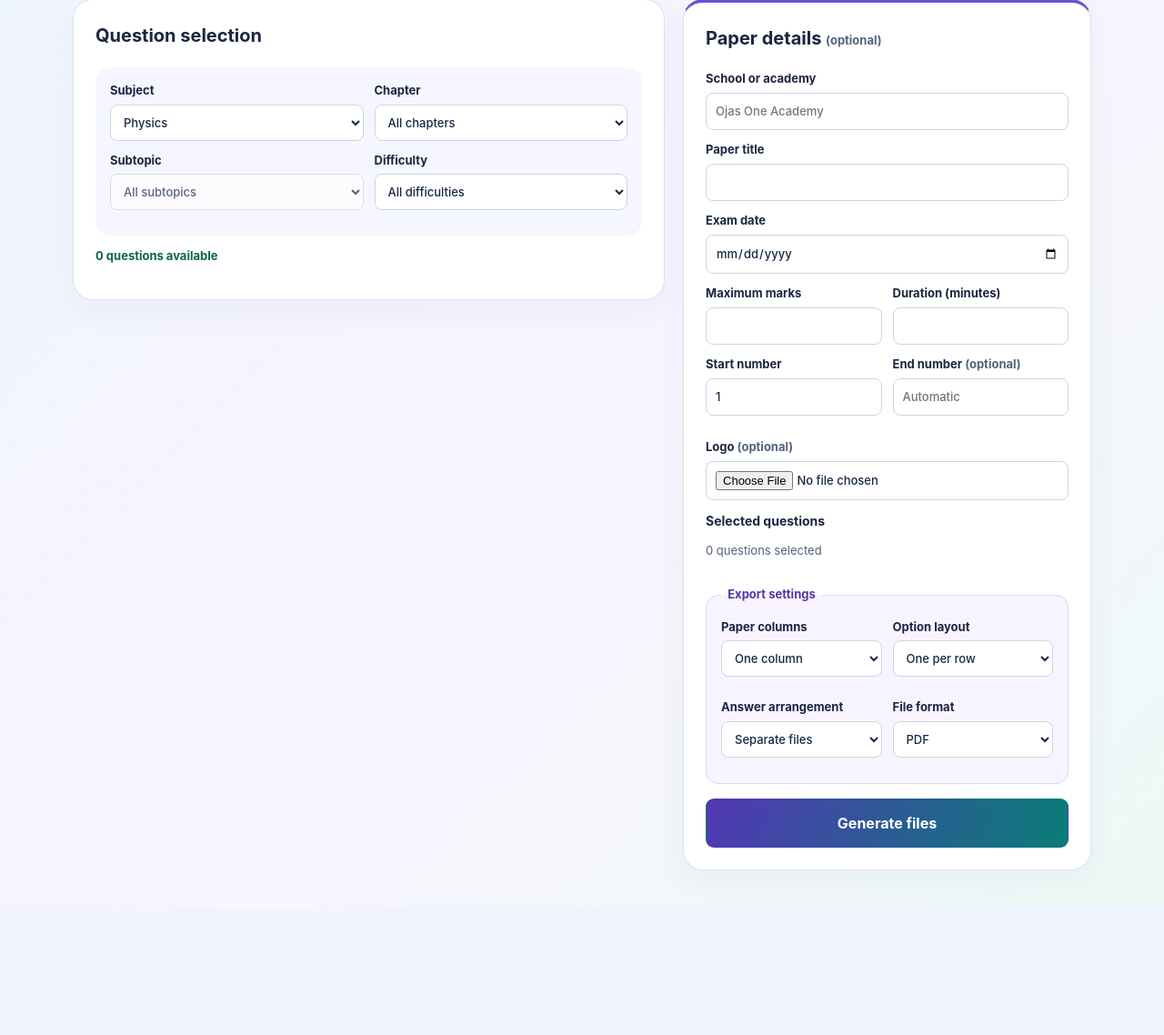
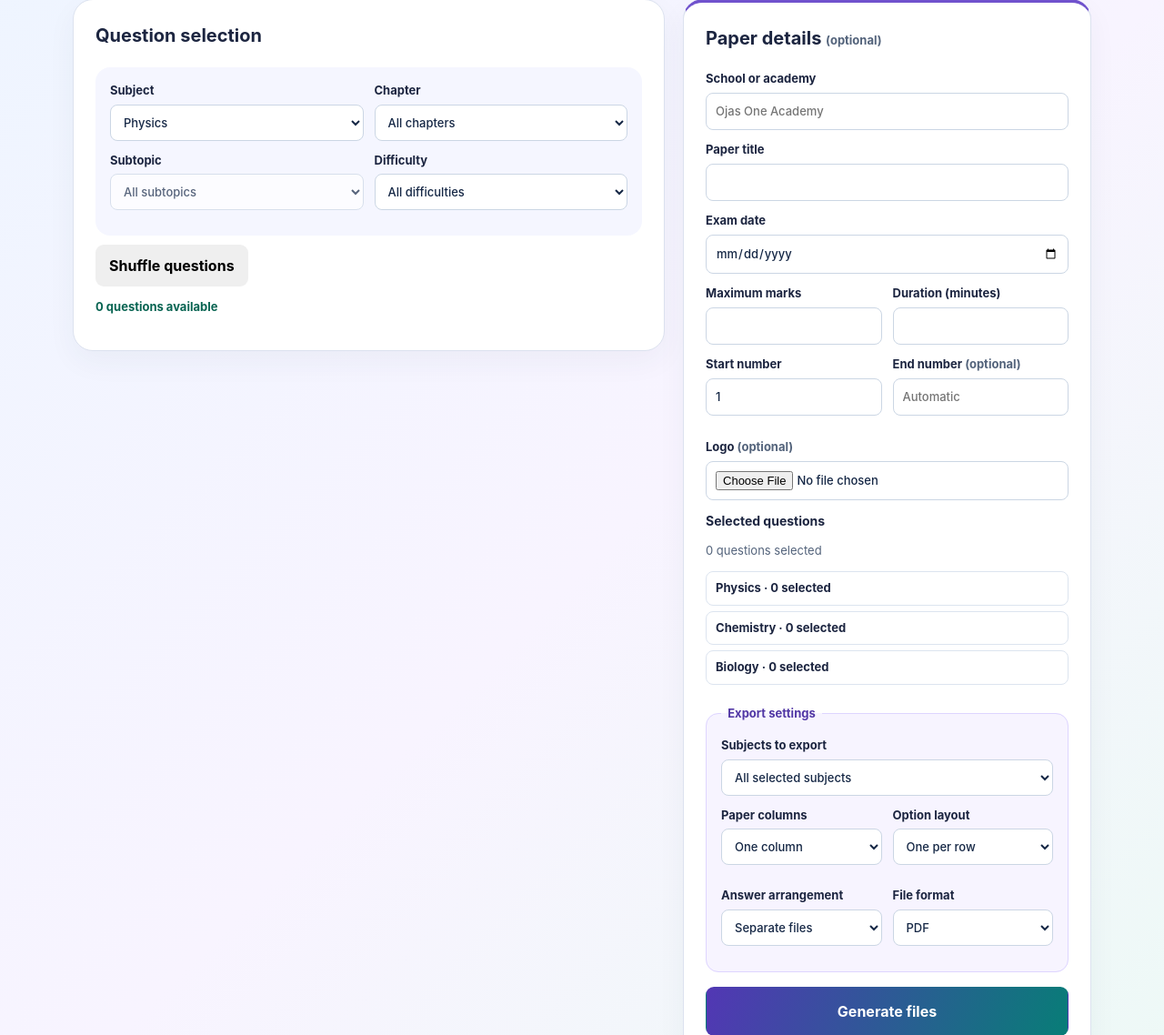
Before and after one commit to smettas/questionpaper-selling-project, a Django app: page / in a window 1280 px wide. Shown: the part 223-1361 px from the top of the page at 91% size. Before the commit the page ends 1189 px from the top, so only its background shows below. Run offline with Django 5.2, Linux system fonts and the light colour scheme; data that the repository does not hold is empty.

Commit message:
Group paper sections by subject and shuffle question browsing

```diff
--- a/paper_builder/static/paper_builder/builder.css
+++ b/paper_builder/static/paper_builder/builder.css
@@ -6,7 +6,7 @@ fieldset{margin:0 0 16px;border:1px solid #dce4ef;border-radius:12px;padding:13p
 label{display:block;font-size:13px;font-weight:650;margin-bottom:12px}input,select{display:block;width:100%;min-width:0;padding:10px;margin-top:5px;border:1px solid #cbd6e4;border-radius:8px;background:white;color:#152745;font:inherit;font-weight:450}input:focus,select:focus,button:focus-visible{outline:2px solid #0b9177;outline-offset:2px}
 button{font:inherit;font-weight:700;cursor:pointer;border-radius:9px;padding:10px 14px;border:1px solid transparent}button:disabled{opacity:.55;cursor:default}.primary{background:#075f50;color:white;width:100%;padding:14px}.primary:hover:enabled{background:#064d42}.secondary{color:#075f50;background:#e4f5f0;border-color:#bce2d7}.section-footer{display:flex;align-items:center;justify-content:space-between;gap:8px}.available{font-size:13px;color:#086452;font-weight:700}.remove{background:transparent;color:#8d3044;font-size:12px;padding:4px}.muted,#total,#status{color:#53637b;font-size:13px}#status:empty{display:none}
 @media(max-width:760px){.workspace{grid-template-columns:1fr}main{padding:30px 15px}.card{padding:18px}}
-[hidden]{display:none!important}.question-preview{padding:16px 0;border-top:1px solid #dce4ef}.question-preview h3,.details h3{font-size:14px;margin:0 0 8px}.question-preview img{display:block;max-width:100%;height:auto}.question-preview details{margin:10px 0}.question-preview summary{color:#075f50;cursor:pointer;font-weight:650}.question-preview details p{margin:8px 0}.download{display:block;margin-top:10px;padding:10px;border:1px solid #bce2d7;border-radius:9px;color:#075f50;font-weight:700;text-align:center;background:#e4f5f0}.download:hover{background:#d0efe6}#selected{max-height:200px;overflow:auto;padding-left:24px;font-size:13px}
+[hidden]{display:none!important}.question-preview{padding:16px 0;border-top:1px solid #dce4ef}.question-preview h3,.details h3{font-size:14px;margin:0 0 8px}.question-preview img{display:block;max-width:100%;height:auto}.question-preview details{margin:10px 0}.question-preview summary{color:#075f50;cursor:pointer;font-weight:650}.question-preview details p{margin:8px 0}.download{display:block;margin-top:10px;padding:10px;border:1px solid #bce2d7;border-radius:9px;color:#075f50;font-weight:700;text-align:center;background:#e4f5f0}.download:hover{background:#d0efe6}#selected{max-height:240px;overflow:auto;font-size:13px}
 body{background:radial-gradient(ellipse at top left,#e6f5ff,transparent 50%),#f4f6fb;color:#18253b}.card{border-radius:20px;box-shadow:0 12px 32px #20364c0c}.details{border-top:4px solid #7760d5}.export-settings{margin:1rem 0;padding:1rem;border:1px solid #ded5ff;border-radius:14px;background:#f7f4ff}.export-settings legend{padding:0 .45rem;font-weight:750;color:#5137a5}.export-settings .grid{gap:.75rem}.primary{background:linear-gradient(110deg,#5237b4,#087d77);color:white}.primary:hover{filter:brightness(1.08)}.download{background:#ebf8f6;border-color:#a9e2da}.download:focus-visible,select:focus-visible{outline:3px solid #8b6fdf;outline-offset:2px}
 
 :root{font-family:"Inter","Segoe UI",sans-serif;--ink:#1c2540;--accent:#6042bf;--line:#dce2ef}
@@ -38,3 +38,8 @@ button:enabled:active,.download:active{transform:translateY(0)}
 #downloads .download:nth-child(even){background:#f2edff;border-color:#d9cbfa;color:#50369d}
 @media(max-width:480px){.export-settings .grid,#downloads:not([hidden]){grid-template-columns:1fr}.question-heading{flex-wrap:wrap}}
 @media(prefers-reduced-motion:reduce){button,.download,input,select{transition:none}button:enabled:hover,.download:hover{transform:none}}
+
+#selected section{padding:8px 10px;border:1px solid #dce4ef;border-radius:8px;margin-bottom:6px}
+#selected h4{margin:0}
+#selected ul{margin:6px 0 0;padding-left:20px}
+#shuffle-questions{margin-top:10px}
--- a/paper_builder/static/paper_builder/builder.js
+++ b/paper_builder/static/paper_builder/builder.js
@@ -9,6 +9,13 @@ const available = document.querySelector('#available');
 const results = document.querySelector('#question-results');
 const selectedList = document.querySelector('#selected');
 const selected = new Map();
+const subjectOrder = ['Physics', 'Chemistry', 'Biology'];
+const exportSubject = form.elements.export_subject;
+let shuffle = '';
+
+function exportQuestions() {
+  return Array.from(selected.values()).filter(question => !exportSubject.value || question.subject === exportSubject.value);
+}
 const status = document.querySelector('#status');
 const submit = form.querySelector('[type="submit"]');
 const downloads = document.querySelector('#downloads');
@@ -52,17 +59,34 @@ function clearDownloads() {
 
 function refreshSelection() {
   selectedList.replaceChildren();
-  for (const question of selected.values()) {
+  const groups = new Map(subjectOrder.map(name => [name, []]));
+  for (const question of selected.values()) groups.get(question.subject).push(question);
+  for (const [name, questions] of groups) {
+    const section = document.createElement('section');
+    const heading = document.createElement('h4');
+    heading.textContent = `${name} · ${questions.length} selected`;
+    section.append(heading);
+    if (questions.length) {
+      const list = document.createElement('ul');
+      for (const question of questions) {
         const item = document.createElement('li');
-    item.append(`${question.subject} · Bank #${question.id} `);
+        item.append(`Bank #${question.id} `);
         const remove = document.createElement('button');
         remove.type = 'button';
         remove.className = 'remove';
         remove.textContent = 'Remove';
         remove.onclick = () => toggle(question);
         item.append(remove);
-    selectedList.append(item);
+        list.append(item);
       }
+      section.append(list);
+    }
+    selectedList.append(section);
+  }
+  for (const option of exportSubject.options) {
+    if (option.value) option.disabled = !groups.get(option.value).length;
+  }
+  if (exportSubject.selectedOptions[0]?.disabled) exportSubject.value = '';
   for (const button of results.querySelectorAll('[data-question-id]')) {
     const added = selected.has(Number(button.dataset.questionId));
     button.textContent = added ? '✓ Added · Remove' : '+ Add question';
@@ -70,11 +94,12 @@ function refreshSelection() {
     button.disabled = !added && selected.size >= 300;
   }
   const start = Number(form.elements.start_number.value);
-  const end = start + selected.size - 1;
+  const exportCount = exportQuestions().length;
+  const end = start + exportCount - 1;
   document.querySelector('#total').textContent = `${selected.size} questions selected`;
-  document.querySelector('#number-range').textContent = start > 0 && selected.size
+  document.querySelector('#number-range').textContent = start > 0 && exportCount
     ? `Paper and answer key numbering: ${start}–${end}` : '';
-  form.elements.end_number.setCustomValidity(selected.size && form.elements.end_number.value &&
+  form.elements.end_number.setCustomValidity(exportCount && form.elements.end_number.value &&
     Number(form.elements.end_number.value) !== end ? `Enter ${end} or leave the end number blank.` : '');
 }
 
@@ -169,7 +194,12 @@ function showQuestions(questions) {
   refreshSelection();
 }
 
-async function loadQuestions(target = 1) {
+function reshuffleQuestions() {
+  shuffle = Array.from(crypto.getRandomValues(new Uint32Array(2)), value => value.toString(16).padStart(8, '0')).join('');
+  loadQuestions(1);
+}
+
+async function loadQuestions(target) {
   pending?.abort();
   const controller = new AbortController();
   pending = controller;
@@ -177,7 +207,7 @@ async function loadQuestions(target = 1) {
   results.replaceChildren();
   document.querySelector('#pagination').hidden = true;
   const params = new URLSearchParams({
-    subject: subject.value, chapter: chapter.value, topic: topic.value, difficulty: difficulty.value, page: target,
+    subject: subject.value, chapter: chapter.value, topic: topic.value, difficulty: difficulty.value, page: target, shuffle,
   });
   try {
     const response = await fetch(`${filters.dataset.url}?${params}`, {signal: controller.signal});
@@ -196,26 +226,31 @@ async function loadQuestions(target = 1) {
   }
 }
 
-subject.onchange = () => { updateChapters(); loadQuestions(); };
-chapter.onchange = () => { updateTopics(); loadQuestions(); };
-topic.onchange = difficulty.onchange = () => loadQuestions();
+subject.onchange = () => { updateChapters(); reshuffleQuestions(); };
+chapter.onchange = () => { updateTopics(); reshuffleQuestions(); };
+topic.onchange = difficulty.onchange = reshuffleQuestions;
+document.querySelector('#shuffle-questions').onclick = reshuffleQuestions;
 previous.onclick = () => loadQuestions(page - 1);
 next.onclick = () => loadQuestions(page + 1);
-form.addEventListener('input', () => { clearDownloads(); refreshSelection(); });
+form.addEventListener('input', event => {
+  clearDownloads();
+  if (!filters.contains(event.target)) refreshSelection();
+});
 updateChapters();
 refreshSelection();
-loadQuestions();
+reshuffleQuestions();
 
 form.addEventListener('submit', async event => {
   event.preventDefault();
   clearDownloads();
-  if (!selected.size) {
+  const questions = exportQuestions();
+  if (!questions.length) {
     status.textContent = 'Add at least one question.';
     return;
   }
   const generation = revision;
   const data = new FormData(form);
-  data.set('question_ids', JSON.stringify(Array.from(selected.keys())));
+  data.set('question_ids', JSON.stringify(questions.map(question => question.id)));
   status.textContent = 'Generating your files…';
   submit.disabled = true;
   try {
--- a/paper_builder/templates/paper_builder/index.html
+++ b/paper_builder/templates/paper_builder/index.html
@@ -23,6 +23,7 @@
 <label>Subtopic<select id="topic"></select></label>
 <label>Difficulty<select id="difficulty"><option value="">All difficulties</option><option value="easy">Easy</option><option value="moderate">Moderate</option><option value="hard">Hard</option></select></label>
 </div>
+<button type="button" id="shuffle-questions">Shuffle questions</button>
 <p id="available" class="available" role="status"></p>
 <div id="question-results"></div>
 <nav id="pagination" class="section-footer" aria-label="Question pages" hidden>
@@ -48,9 +49,10 @@
 <label>Logo <span class="muted">(optional)</span><input type="file" name="logo" accept="image/png,image/jpeg,image/webp"></label>
 <h3>Selected questions</h3>
 <p id="total" aria-live="polite"></p>
-<ol id="selected"></ol>
+<div id="selected"></div>
 <fieldset class="export-settings">
 <legend>Export settings</legend>
+<label>Subjects to export<select name="export_subject"><option value="">All selected subjects</option><option>Physics</option><option>Chemistry</option><option>Biology</option></select></label>
 <div class="grid">
 <label>Paper columns<select name="page_columns"><option value="one">One column</option><option value="two">Two columns</option></select></label>
 <label>Option layout<select name="option_layout"><option value="one">One per row</option><option value="two">Two per row if they fit</option><option value="four">Four per row if they fit</option></select></label>
--- a/paper_builder/views.py
+++ b/paper_builder/views.py
@@ -4,7 +4,8 @@ from io import BytesIO
 
 from django import forms
 from django.core.paginator import Paginator
-from django.db.models import Exists, OuterRef
+from django.db.models import CharField, Exists, OuterRef, Value
+from django.db.models.functions import Cast, Concat, MD5
 from django.http import FileResponse, Http404, HttpResponse, JsonResponse
 from django.shortcuts import get_object_or_404, render
 from django.urls import reverse
@@ -92,7 +93,14 @@ def browse_questions(request):
             if not value.isascii() or not value.isdecimal() or len(value) > 18:
                 return JsonResponse({"error": "Invalid filter."}, status=400)
             query = query.filter(**{field: int(value)})
-    paginator = Paginator(query.order_by("pk"), 12)
+    shuffle = request.GET.get("shuffle", "")
+    if shuffle:
+        if len(shuffle) > 32 or any(char not in "0123456789abcdef" for char in shuffle):
+            return JsonResponse({"error": "Invalid shuffle value."}, status=400)
+        query = query.order_by(MD5(Concat(Value(shuffle), Cast("pk", CharField()))), "pk")
+    else:
+        query = query.order_by("pk")
+    paginator = Paginator(query, 12)
     page = paginator.get_page(request.GET.get("page", 1))
     return JsonResponse({
         "count": paginator.count, "page": page.number, "pages": paginator.num_pages,
@@ -157,13 +165,12 @@ def download(request):
             raise ValueError("The last question number must be 9999 or lower.")
         if details["end_number"] is not None and details["end_number"] != last_number:
             raise ValueError(f"{total} questions starting at {details['start_number']} must end at {last_number}.")
-        selected = []
+        by_subject = {subject: [] for subject in Chapter.Subject.values}
         for pk in ids:
             question = rows[pk]
-            subject = question.subtopic.chapter.get_subject_display()
-            if not selected or selected[-1][0] != subject:
-                selected.append((subject, []))
-            selected[-1][1].append(question)
+            by_subject[question.subtopic.chapter.subject].append(question)
+        selected = [(label, by_subject[subject]) for subject, label in Chapter.Subject.choices
+                    if by_subject[subject]]
     except (ValueError, TypeError) as exc:
         return HttpResponse(str(exc), status=400, content_type="text/plain")
 
```
Lines whose indentation alone changed are shown as unchanged.
